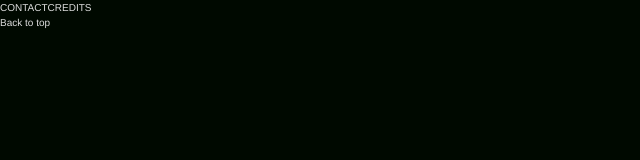
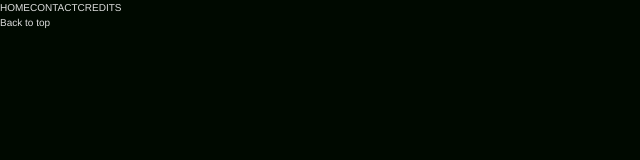
Before and after one commit to samanthacabrera/photofolio, a React (Vite) app: page / in a window 1280 px wide. Shown: the top 160 px of the page, without its empty margins (0-640 px from the left). Built offline with nearby package versions, Linux system fonts and the light colour scheme.

Commit message:
add scroll to top logic

```diff
--- a/src/Footer.jsx
+++ b/src/Footer.jsx
@@ -48,6 +48,13 @@ function Footer() {
             className="opacity-0 translate-y-6 transition-all duration-700 ease-out flex flex-col md:flex-row gap-6 md:gap-10"
           >
             <a
+              href="/"
+              className="text-sm font-light tracking-widest hover:tracking-[0.2em] text-white/80 hover:text-white/100 transition-all duration-500"
+            >
+              Home
+            </a>
+
+            <a
               href="mailto:justinamiller1023@gmail.com"
               className="text-sm font-light tracking-widest hover:tracking-[0.2em] text-white/80 hover:text-white/100 transition-all duration-500"
             >
--- a/src/Gallery.jsx
+++ b/src/Gallery.jsx
@@ -31,7 +31,9 @@ function GalleryItem({ photo, onClick, isMdUp }) {
           alt={photo.city}
           className="w-full h-full object-cover"
         />
-        <p className="text-white/70 font-light tracking-[0.2em] italic">{info}</p>
+        <p className="text-white/70 font-light tracking-[0.2em] italic">
+          {info}
+        </p>
       </div>
     );
   }
@@ -103,6 +105,7 @@ export default function Gallery() {
       category,
     }));
     setShowCategoryGrid(false);
+    window.scrollTo({ top: 0, left: 0, behavior: "smooth" });
   };
 
   const categoryTiles = [
@@ -124,7 +127,7 @@ export default function Gallery() {
     {
       key: "architecture",
       label: "Architecture",
-      photo: "/photofolio/public/architecture/DSC01396.JPG"
+      photo: "/photofolio/public/architecture/DSC01396.JPG",
     },
   ];
 
--- a/src/Header.jsx
+++ b/src/Header.jsx
@@ -9,14 +9,14 @@ export default function Header({
     <header className="w-full flex justify-center pt-12 md:pt-24 pb-4 md:pb-12 px-6 md:px-0">
       <div className="w-full md:w-2/3 flex flex-col items-center gap-4">
         <div className="w-full flex items-end justify-between">
-          <h1 className="group uppercase font-light tracking-[0.6em] text-xl md:text-2xl">
+          <a href="/" className="group uppercase font-light tracking-[0.6em] text-xl md:text-2xl">
             <span className="in-block transition-all duration-700 group-hover:tracking-[0.9em]">
               JM
             </span>
             <span className="mt-2 opacity-80 tracking-[0.5em]">
               Photography
             </span>
-          </h1>
+          </a>
 
             <Filter
               filters={filters}
```
